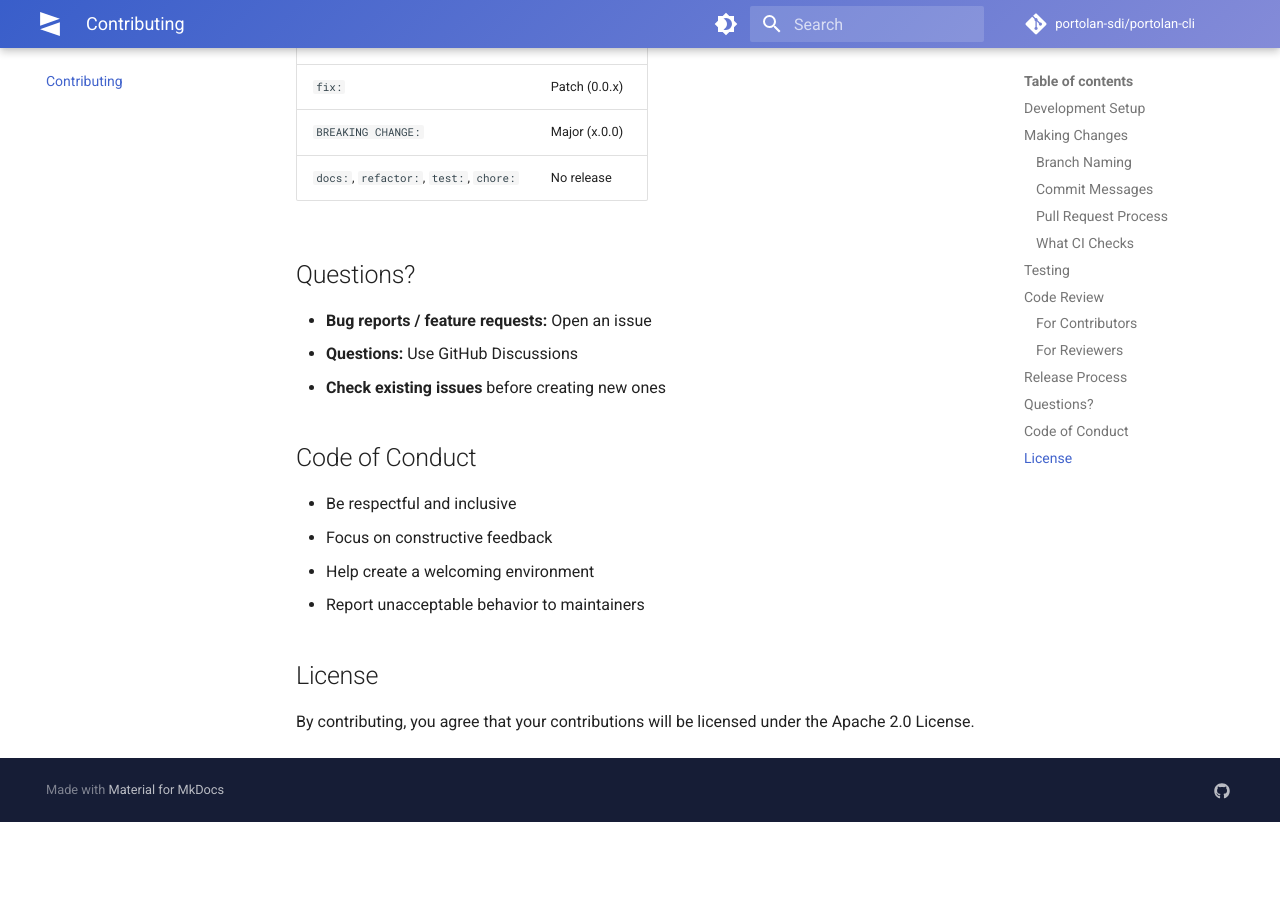
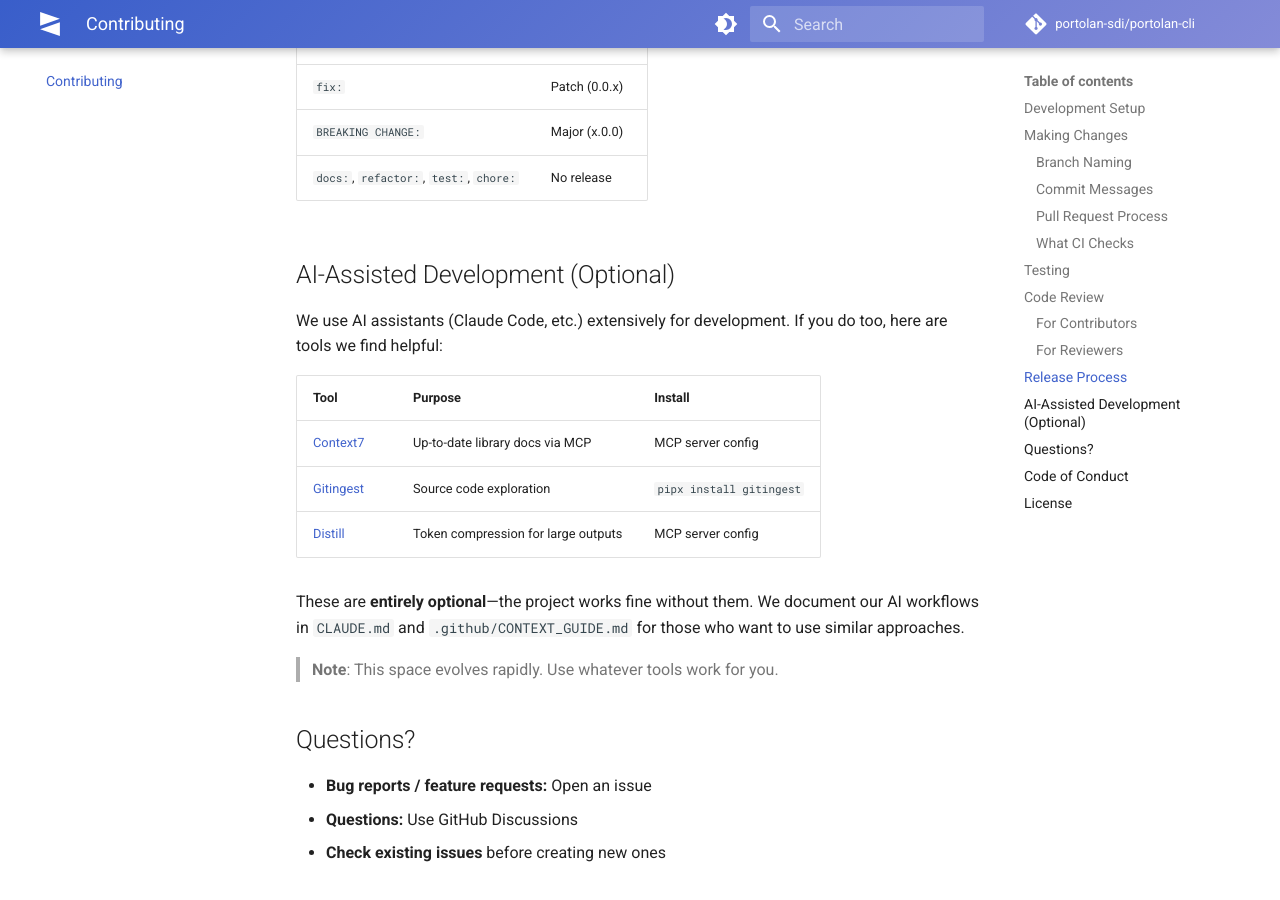
Before and after one commit to portolan-sdi/portolan-cli, an MkDocs documentation site: the page built from docs/contributing.md, in a window 1280 px wide and 900 px high, scrolled down 3860 px. Built offline with MkDocs 1.6.1 and Material for MkDocs 9.7.7, drawn with Linux system fonts in a browser that asks for light colours; comment, search, counter and statistics services are not loaded; before the commit the page ends 4682 px from its top, so only the background shows below that.

Commit message:
docs: soften tool requirements and add fallback options
- Change mandatory language ("MUST", "ALWAYS") to recommended ("should", "when available")
- Add fallback options section to CONTEXT_GUIDE.md for devs without tools
- Add "AI-Assisted Development" section to contributing.md
- Document alternatives: GitHub web UI, gh api, local clones
- Frame tools as helpful but optional, not required

Co-Authored-By: Claude Opus 4.5 <noreply@anthropic.com>

```diff
--- a/docs/contributing.md
+++ b/docs/contributing.md
@@ -156,6 +156,20 @@ The version is determined by commitizen based on conventional commits since the
 | `BREAKING CHANGE:` | Major (x.0.0) |
 | `docs:`, `refactor:`, `test:`, `chore:` | No release |
 
+## AI-Assisted Development (Optional)
+
+We use AI assistants (Claude Code, etc.) extensively for development. If you do too, here are tools we find helpful:
+
+| Tool | Purpose | Install |
+|------|---------|---------|
+| [Context7](https://context7.io) | Up-to-date library docs via MCP | MCP server config |
+| [Gitingest](https://github.com/cyclotruc/gitingest) | Source code exploration | `pipx install gitingest` |
+| [Distill](context/shared/documentation/distill-mcp.md) | Token compression for large outputs | MCP server config |
+
+These are **entirely optional**—the project works fine without them. We document our AI workflows in `CLAUDE.md` and `.github/CONTEXT_GUIDE.md` for those who want to use similar approaches.
+
+> **Note**: This space evolves rapidly. Use whatever tools work for you.
+
 ## Questions?
 
 - **Bug reports / feature requests:** Open an issue
```
Also changed, not shown: CLAUDE.md (+14 -8 lines), .github/CONTEXT_GUIDE.md.
